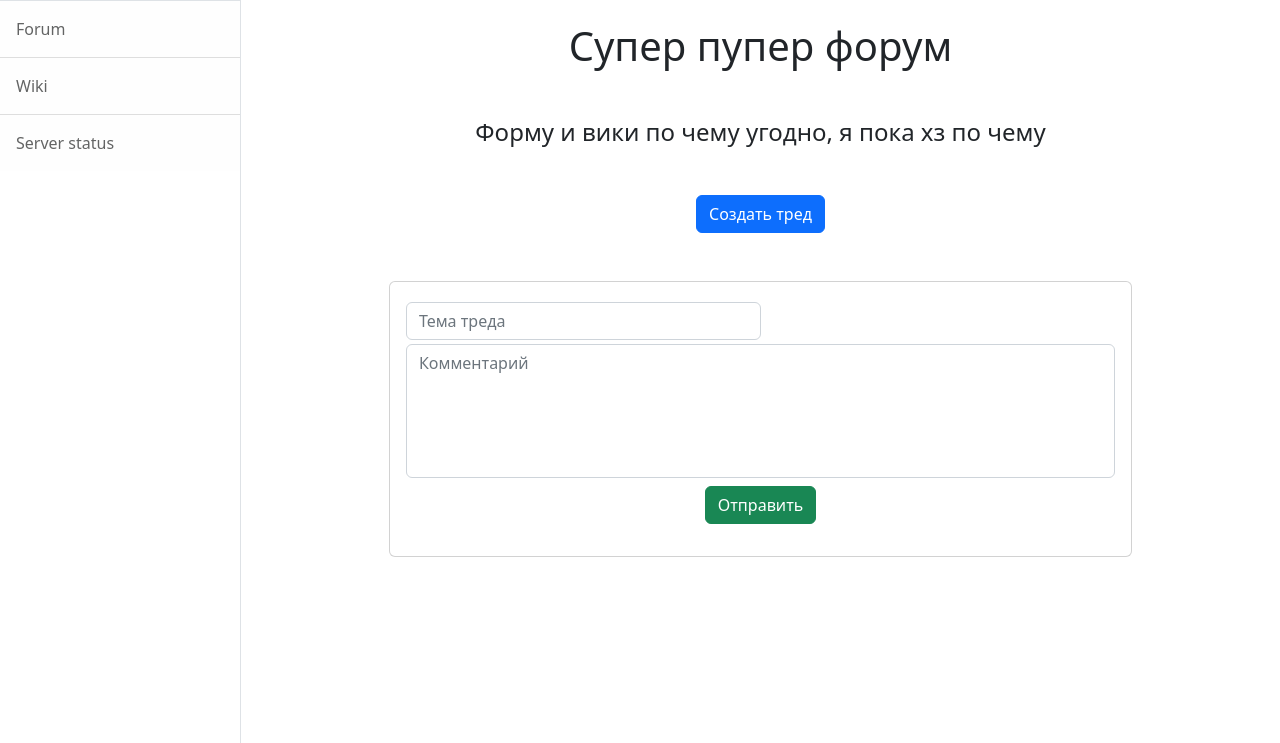
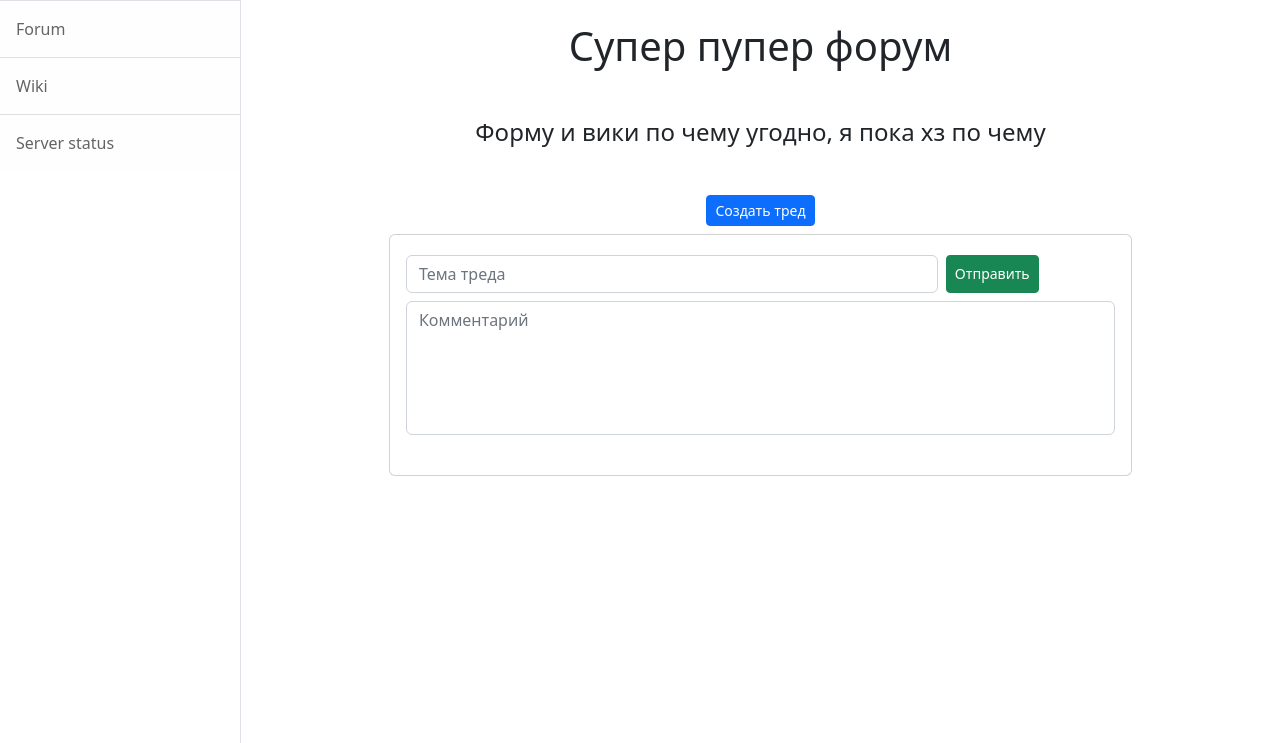
Before and after one commit to Stik3r/database-2b2t-org-ru, a Spring Boot app: page / in a window 1280 px wide, after a click on "Создать тред". Shown: the part 57-800 px from the top of the page. Run offline with Spring Boot 4, Linux system fonts and the light colour scheme; data that the repository does not hold is empty.

Commit message:
Autofill messageForms

```diff
--- a/src/main/java/com/project/database_2b2t_org_ru/controller/MainController.java
+++ b/src/main/java/com/project/database_2b2t_org_ru/controller/MainController.java
@@ -34,6 +34,13 @@ public class MainController {
         return "thread";
     }
 
+    @RequestMapping("/{id}/refresh")
+    public String refreshThread(@PathVariable("id") int id, Model model){
+        Thread thread = threadService.getObjectById(id);
+        model.addAttribute("thread", thread);
+        return "thread";
+    }
+
     @RequestMapping("/makeThread")
     public String makeThread(@ModelAttribute("newThread") Thread thread, Model model){
         thread.setDateTime(LocalDateTime.now());
--- a/src/main/resources/static/js/scripts.js
+++ b/src/main/resources/static/js/scripts.js
@@ -23,3 +23,22 @@ window.addEventListener('DOMContentLoaded', event => {
         });
     }
 });
+
+
+function topButton() {
+    var messageFormBottom = document.getElementById('messageFormBottom');
+    if (messageFormBottom.classList.contains('collapsing')) {
+        var messageAreaTop = document.getElementById('messageAreaTop');
+        var messageAreaBot = document.getElementById('messageAreaBot');
+        messageAreaTop.value = messageAreaBot.value;
+    }
+}
+
+function botButton() {
+    var messageFormBottom = document.getElementById('messageFormTop');
+    if (messageFormBottom.classList.contains('collapsing')) {
+        var messageAreaTop = document.getElementById('messageAreaTop');
+        var messageAreaBot = document.getElementById('messageAreaBot');
+        messageAreaBot.value = messageAreaTop.value;
+    }
+}
--- a/src/main/resources/templates/index.html
+++ b/src/main/resources/templates/index.html
@@ -51,15 +51,17 @@
                     <h1 class="mt-4 mb-5 text-center">Супер пупер форум</h1>
                     <h4 class="text-center mb-5">Форму и вики по чему угодно, я пока хз по чему</h4>
                     <div class="container mt-5 mb-5 text-center">
-                        <button class="btn btn-primary thread-maker mb-5 " type="button" data-bs-toggle="collapse" data-bs-target="#messageForm" aria-expanded="false" aria-controls="messageForm"> Создать тред </button>
+                        <button class="btn btn-primary thread-maker mb-2 btn-sm" type="button" data-bs-toggle="collapse" data-bs-target="#messageForm" aria-expanded="false" aria-controls="messageForm"> Создать тред </button>
                         <div class="collapse w-75 mx-auto" id="messageForm">
                             <div class="card card-body">
                                 <form th:action="@{/makeThread}" th:object="${newThread}" method="post">
                                     <div class="form-group mt-1 mb-2">
-                                        <input th:field="*{head_thread}" type="text" minlength="2" maxlength="1000" class="form-control w-50 mb-1" id="threadHead" placeholder="Тема треда"></input>
+                                        <div class="d-flex mb-2">
+                                            <input th:field="*{head_thread}" type="text" minlength="2" maxlength="1000" class="form-control w-75 me-2" id="threadHead" placeholder="Тема треда">
+                                            <button type="submit" class="btn btn-success btn-sm ml-2">Отправить</button>
+                                        </div>
                                         <textarea th:field="*{body}" minlength="2" maxlength="5000" class="form-control" id="threadBody" rows="5" placeholder="Комментарий"></textarea>
                                     </div>
-                                    <button type="submit" class="btn btn-success">Отправить</button>
                                 </form>
                             </div>
                         </div>
@@ -72,7 +74,7 @@
                                     <div class="small text-muted" th:text="${#temporals.format(thread.dateTime, 'dd-MM-yyyy HH:mm:ss')}"></div>
                                     <h2 class="card-title" th:text="${thread.head_thread}"></h2>
                                     <p class="card-text" th:text="${thread.body}"></p>
-                                    <a class="btn btn-primary" th:href="@{/{threadId}(threadId=${thread.id})}">Ответить</a>
+                                    <a class="btn btn-primary btn-sm" th:href="@{/{threadId}(threadId=${thread.id})}">Ответить</a>
                                 </div>
                             </div>
                         </tr>
@@ -83,6 +85,7 @@
         </div>
         <!-- Core theme JS-->
         <script src="https://cdn.jsdelivr.net/npm/bootstrap@5.2.3/dist/js/bootstrap.bundle.min.js"></script>
+        <script src="https://code.jquery.com/jquery-3.7.0.min.js"></script>
         <script src="js/scripts.js"></script>
     </body>
 </html>
```
Also changed, not shown: src/main/resources/templates/thread.html (+27 -1 lines).
